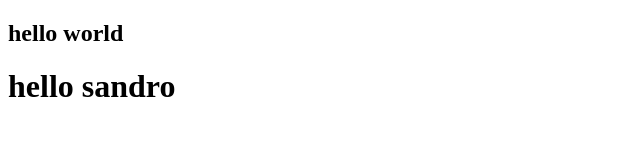
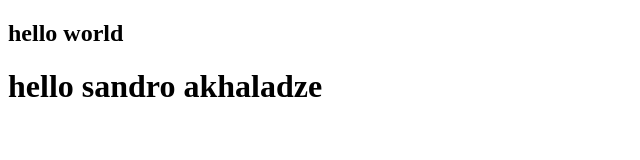
Before and after one commit to SandroAkhaladze/reschoo, a plain HTML site: page index.html in a window 1280 px wide. Shown: the whole page, without its empty margins (0-640 px from the left). Drawn offline with Linux system fonts and the light colour scheme.

Commit message:
changeing h1

```diff
--- a/index.html
+++ b/index.html
@@ -7,6 +7,6 @@
 </head>
 <body>
     <h2>hello world</h2>
-    <h1>hello sandro</h1>
+    <h1>hello sandro akhaladze</h1>
 </body>
 </html>
```
